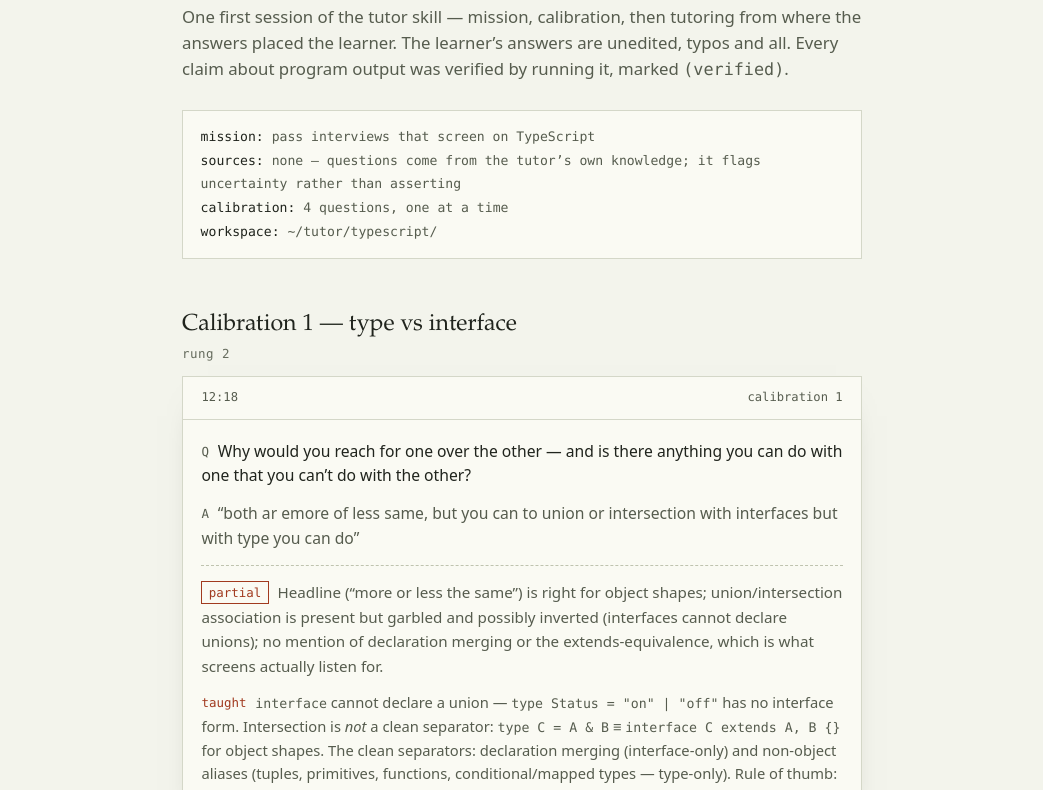
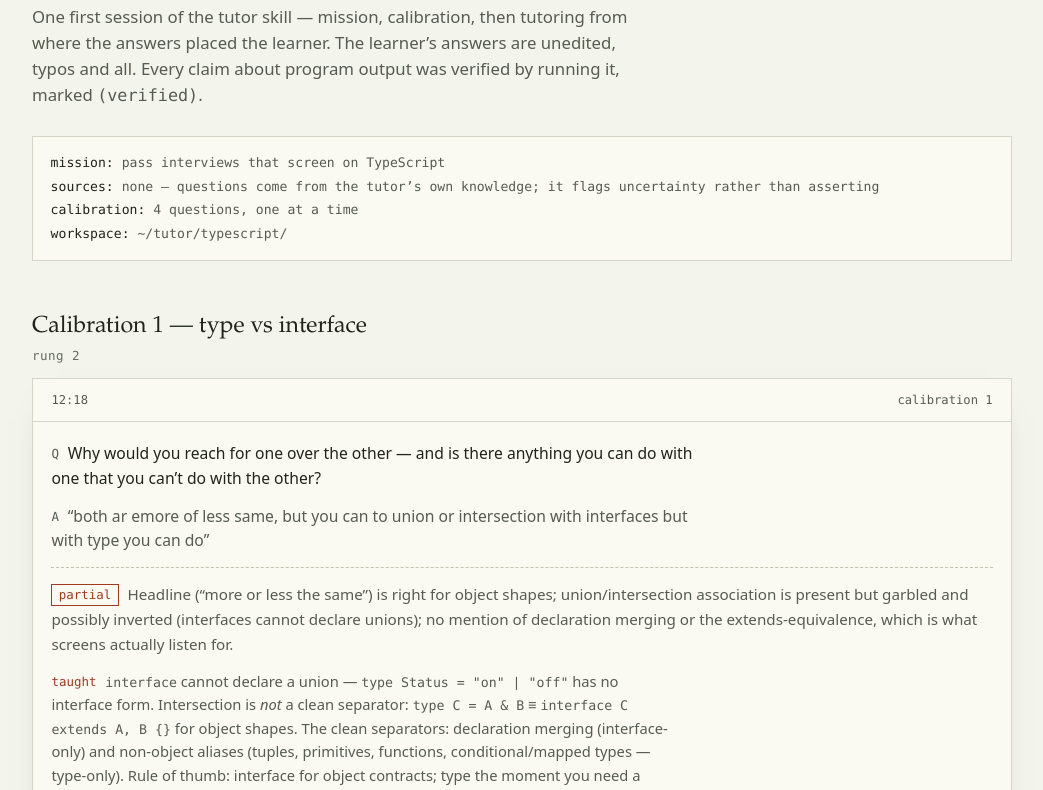
Before and after one commit to xpressabhi/tutor, a plain HTML site: page docs/demo.html in a window 1280 px wide. Shown: the part 170-960 px from the top of the page, without its empty margins (118-1161 px from the left). Drawn offline with Linux system fonts and the light colour scheme.

Commit message:
docs: match the demo page width to the landing page
.wrap was capped at 760px against the index's 1060px. Widen it to
match, and cap the prose blocks (qa, taught, quotes) at ~74/64ch so
the transcript stays readable at the wider measure.

```diff
--- a/docs/demo.html
+++ b/docs/demo.html
@@ -25,7 +25,7 @@
 }
 *,*::before,*::after{box-sizing:border-box}
 body{margin:0;background:var(--paper);color:var(--ink);font:1rem/1.6 var(--sans);-webkit-text-size-adjust:100%}
-.wrap{max-width:760px;margin:0 auto;padding-inline:clamp(1.25rem,4vw,2.5rem)}
+.wrap{max-width:1060px;margin:0 auto;padding-inline:clamp(1.25rem,4vw,2.5rem)}
 h1,h2,h3{font-family:var(--serif);font-weight:400;margin:0;text-wrap:balance}
 h1{font-size:clamp(1.9rem,4vw,2.4rem);line-height:1.12;letter-spacing:-.015em}
 h2{font-size:clamp(1.2rem,2.4vw,1.45rem);line-height:1.2;margin-top:3.25rem}
@@ -48,6 +48,8 @@ a:hover{color:var(--accent);text-decoration-color:var(--accent)}
 .nav-links a:hover{color:var(--accent);text-decoration:underline;text-decoration-color:var(--accent)}
 
 .proto{padding-block:clamp(2.5rem,6vh,4rem)}
+.qa,.taught{max-width:74ch}
+.lede,.watch,.provenance{max-width:64ch}
 .lede{margin-top:1.1rem;font-size:1.05rem;line-height:1.55;color:var(--ink-2)}
 .setup{margin-top:1.75rem;background:var(--panel);border:1px solid var(--rule);padding:.9rem 1.1rem;font-family:var(--mono);font-size:.82rem;line-height:1.8;color:var(--ink-2);overflow-x:auto}
 .setup b{color:var(--ink);font-weight:400}
@@ -75,7 +77,7 @@ a:hover{color:var(--accent);text-decoration-color:var(--accent)}
 .ledger-table b{color:var(--ink);font-weight:400}
 
 .close-quote{margin-top:1.25rem;border-left:2px solid var(--accent);padding:.2rem 0 .2rem 1.1rem}
-.close-quote p{font-family:var(--serif);font-size:1.05rem;line-height:1.6;color:var(--ink)}
+.close-quote p{font-family:var(--serif);font-size:1.05rem;line-height:1.6;color:var(--ink);max-width:64ch}
 .close-quote p + p{margin-top:.75rem}
 
 .provenance{margin-top:3rem;padding-top:1.25rem;border-top:1px solid var(--rule);font-size:.85rem;color:var(--ink-3)}
```
